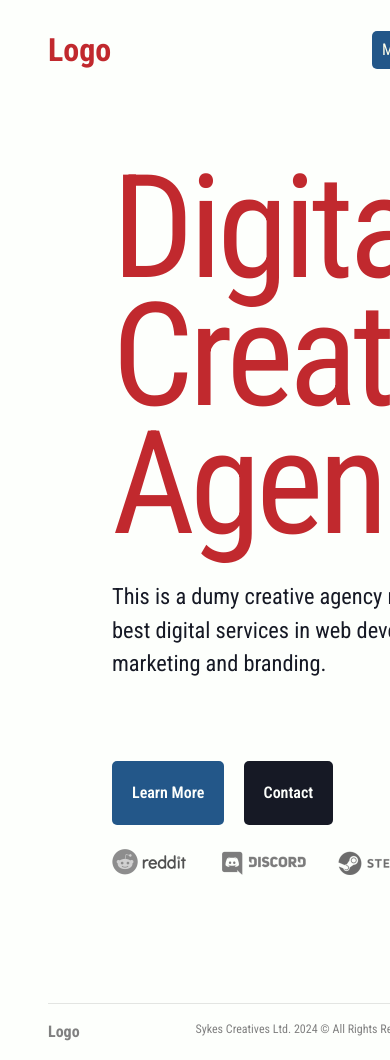
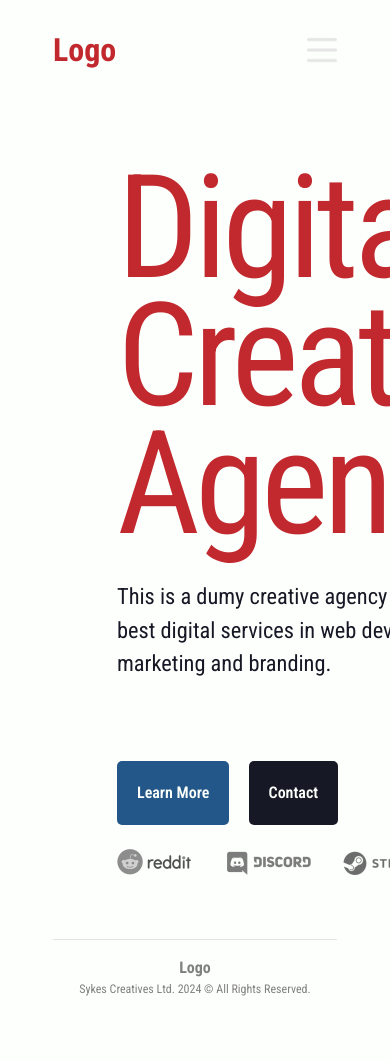
Before and after one commit to DezmenSykes/nextjs-stack-starter, a Next.js app: page / in a window 390 px wide. Shown: the top 1060 px of the page. After the commit the page ends 1014 px from the top, so only its background shows below. Built offline with nearby package versions, Linux system fonts and the light colour scheme.

Commit message:
beginning responzive work.

```diff
--- a/app/blog/[slug]/single-post.module.css
+++ b/app/blog/[slug]/single-post.module.css
@@ -59,3 +59,9 @@
 .content {
     font-size:1.1em;
 }
+
+@media (max-width: 768px) {
+    .imgContainer {
+        display: none;
+    }
+}
--- a/app/globals.css
+++ b/app/globals.css
@@ -81,3 +81,9 @@ button {
     width:475px;
   }
 }
+
+@media (max-width:475px) {
+  .container {
+    width:380px;
+  }
+}
--- a/components/Footer/footer.module.css
+++ b/components/Footer/footer.module.css
@@ -3,7 +3,6 @@
     display: flex;
     justify-content: space-between;
     border-top:1px solid rgba(0,0,0,0.1);
-    margin-top:4rem;
 }
 
 .logo{
@@ -15,3 +14,11 @@
     font-size:12px;
     color:gray;
 }
+
+@media (max-width: 768px) {
+    .container {
+        flex-direction: column;
+        align-items: center;
+        justify-content: space-around;
+    }
+}
--- a/components/Navbar/Links/Links.jsx
+++ b/components/Navbar/Links/Links.jsx
@@ -2,6 +2,7 @@
 import NavLink from '@/components/Navbar/Links/navLinks/NavLinks'
 import styles from './links.module.css'
 import { useState } from 'react';
+import Image from 'next/image';
 
 const links = [
     {
@@ -45,7 +46,8 @@ const Links = () => {
                     )
                 }
             </div>
-            <button className={styles.menuBtn} onClick={() => setOpen(!open)}>Menu</button>
+
+            <Image src="/menu.png" alt="" width={30} height={30} onClick={() => setOpen(!open)}/>
             {
                 open && <div className={styles.mobileLinks}>
                     {links.map(link => (
```
